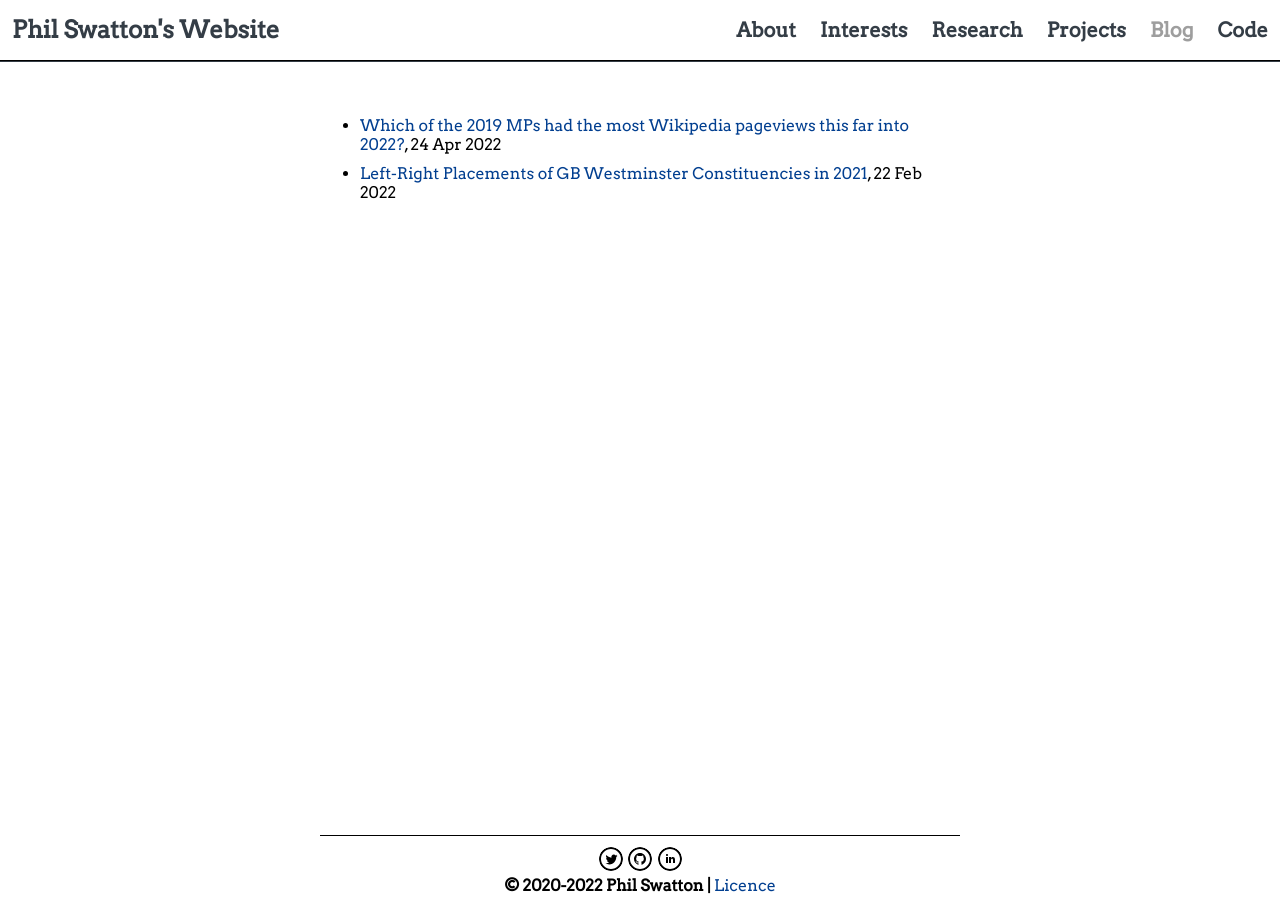
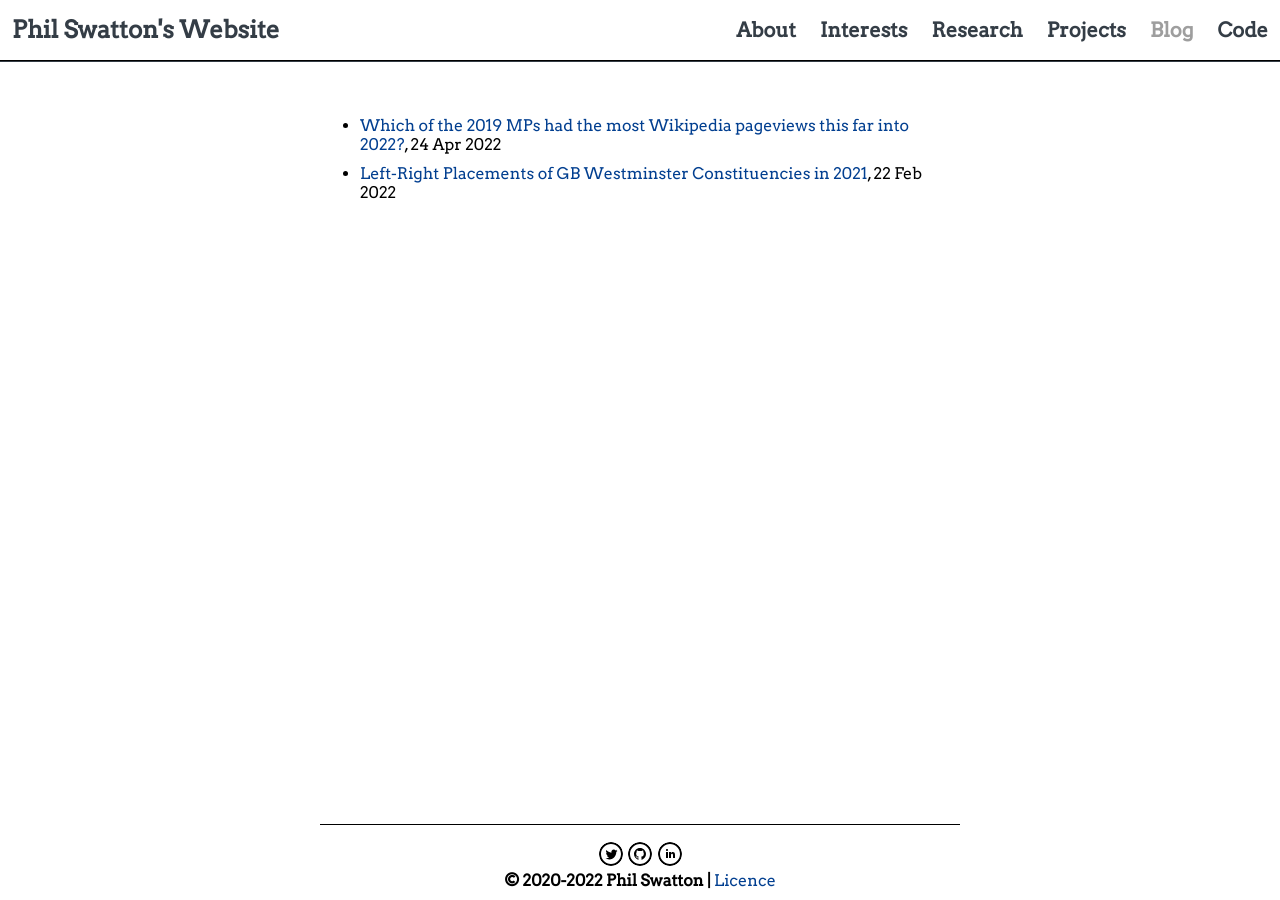
Before and after one commit to philswatton/philswatton.github.io, a Jekyll site: the page built from blog.md, in a window 1280 px wide. Built offline with Jekyll 4.4.1, drawn with Linux system fonts in a browser that asks for light colours.

Commit message:
height tweaks

```diff
--- a/_sass/core.scss
+++ b/_sass/core.scss
@@ -56,6 +56,7 @@
     justify-content: center;
 
     // padding-top: $nav-height * 2;
+    margin: 0px;
     padding-top: $nav-height * 1.5;
     left: $mob-left;
     width: $mob-width;
--- a/_sass/footer.scss
+++ b/_sass/footer.scss
@@ -1,10 +1,14 @@
 footer {
+    height: 60px;
+    margin: 0px;
+    padding-bottom: 5px;
+    padding-top: 10px;
+
     display: flex;
     flex-direction: column;
     justify-content: center;
     align-items: center;
     margin-top: auto;
-    padding-bottom: 5px;
 
     left: $mob-left;
     width: $mob-width;
@@ -12,7 +16,6 @@
     font-family: $serif;
 
     border-top: 1px solid black;
-    padding-top: 10px;
 }
 
 footer div {
--- a/_sass/home.scss
+++ b/_sass/home.scss
@@ -1,6 +1,6 @@
 /* Home page layout */
 .home-div {
-    height: calc(100vh - 200px);
+    height: calc(100vh - 165px); //60*1.5 for main padding, 60 for footer height, 15 for footer padding
     display: flex;
     flex-direction: column;
     justify-content: center;
@@ -15,6 +15,7 @@
 
 /* Typing effect */
 .welcome {
+    font-size: 20px;
     font-family: $serif;
     margin: 0px;
     width: 100%;
@@ -24,6 +25,11 @@
     white-space: nowrap; //keeps everything on the same line
     border-right: 3px solid; //this is the cursor
     animation: typing 2s steps(22), blink .5s step-end infinite alternate;
+}
+
+.typing-div{
+    margin: 0px;
+    padding: 0px;
 }
 
 @keyframes typing {
```
